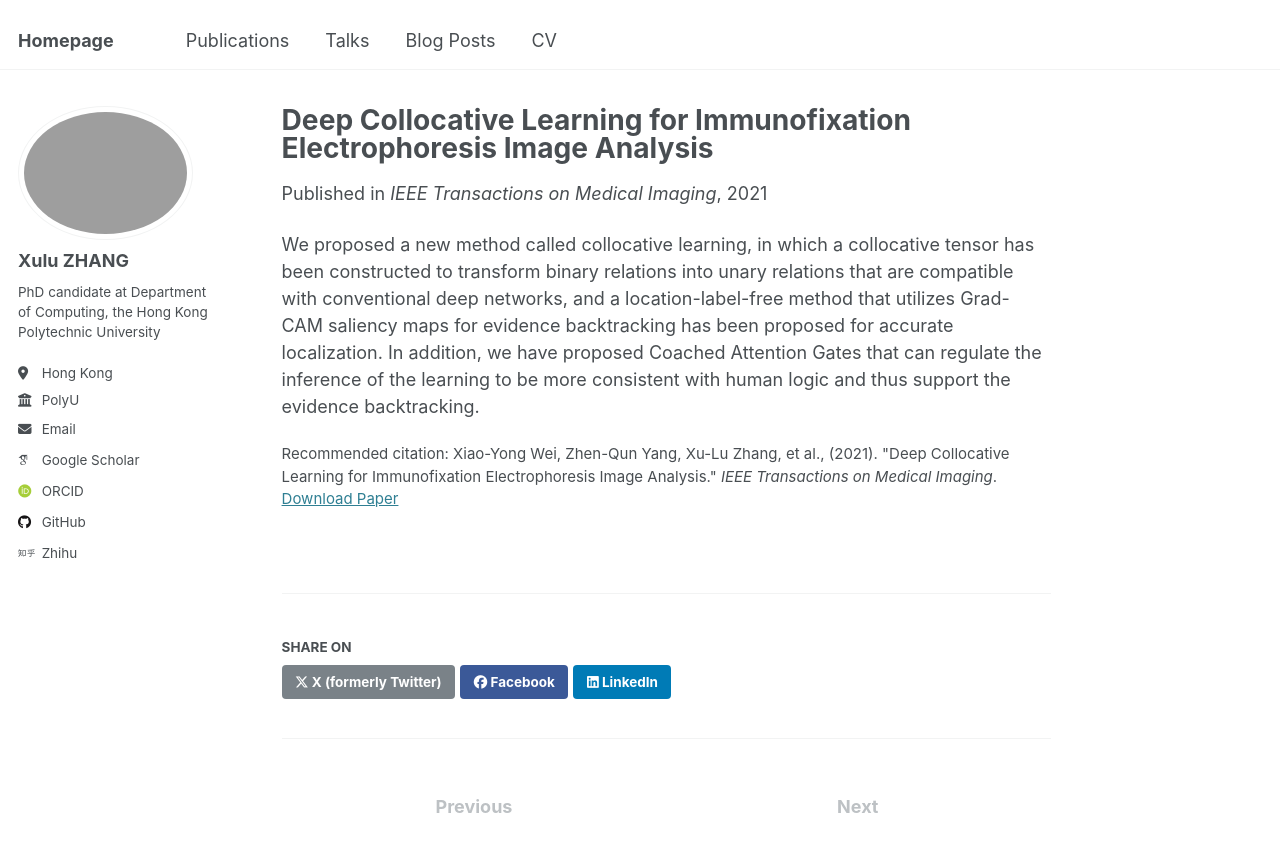
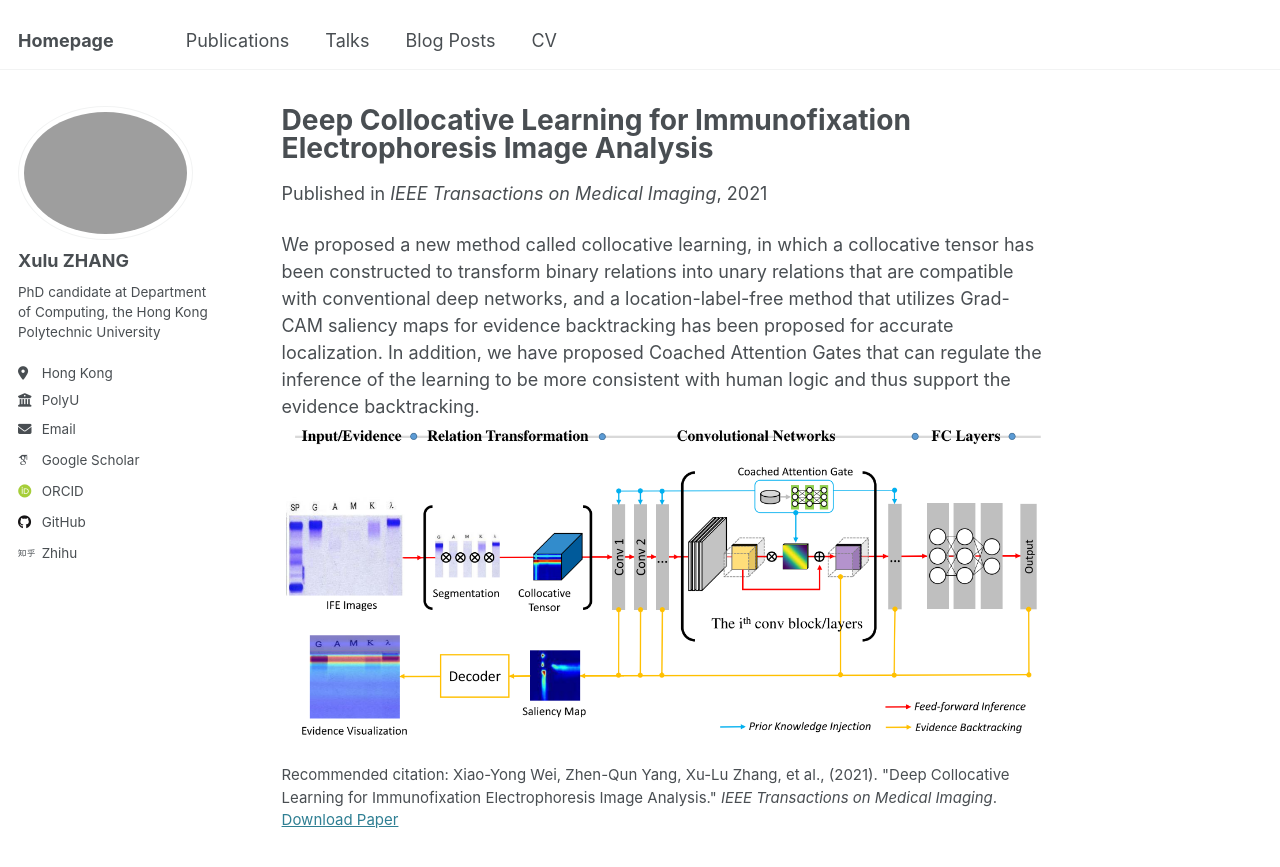
Before and after one commit to zhangxulu1996/zhangxulu1996.github.io, a Jekyll site: the page built from _publications/2009-10-01-paper-title-number-1.md, in a window 1280 px wide and 900 px high. Shown: the top 867 px of the window. Built offline with Jekyll 4.4.1, drawn with Linux system fonts in a browser that asks for light colours; some web fonts are replaced.

Commit message:
Update 2009-10-01-paper-title-number-1.md

```diff
--- a/_publications/2009-10-01-paper-title-number-1.md
+++ b/_publications/2009-10-01-paper-title-number-1.md
@@ -9,3 +9,4 @@ excerpt: "Framework illustration.<br/><img src='/images/paper1_fig.jpg'>"
 ---
 
 We proposed a new method called collocative learning, in which a collocative tensor has been constructed to transform binary relations into unary relations that are compatible with conventional deep networks, and a location-label-free method that utilizes Grad-CAM saliency maps for evidence backtracking has been proposed for accurate localization. In addition, we have proposed Coached Attention Gates that can regulate the inference of the learning to be more consistent with human logic and thus support the evidence backtracking.
+<img src='/images/paper1_fig.jpg'>
```
